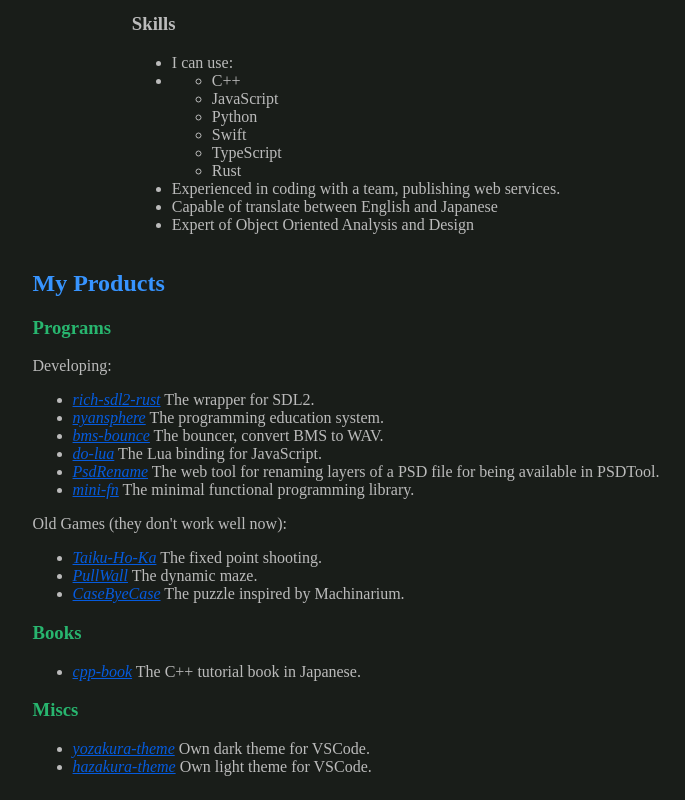
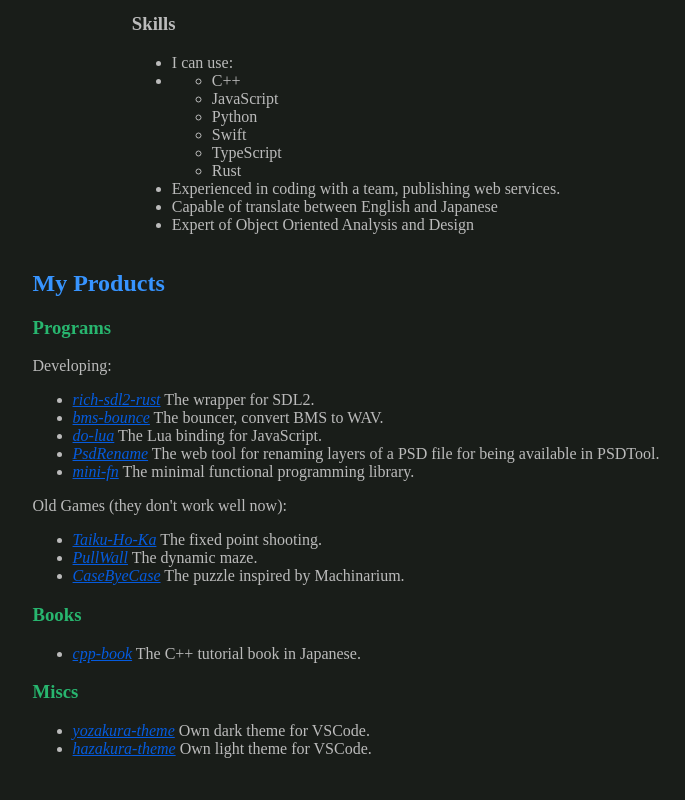
Before and after one commit to MikuroXina/portfolio, a Next.js app: page / in a window 1280 px wide. Shown: the part 542-1342 px from the top of the page, without its empty margins (294-979 px from the left). Built offline with nearby package versions, Linux system fonts and the light colour scheme.

Commit message:
Remove nyansphere from products

```diff
--- a/src/pages/index.tsx
+++ b/src/pages/index.tsx
@@ -53,10 +53,6 @@
               {
                 repo: 'rich-sdl2-rust',
                 desc: 'The wrapper for SDL2.',
-              },
-              {
-                repo: 'nyansphere',
-                desc: 'The programming education system.',
               },
               { repo: 'bms-bounce', desc: 'The bouncer, convert BMS to WAV.' },
               { repo: 'do-lua', desc: 'The Lua binding for JavaScript.' },
```
